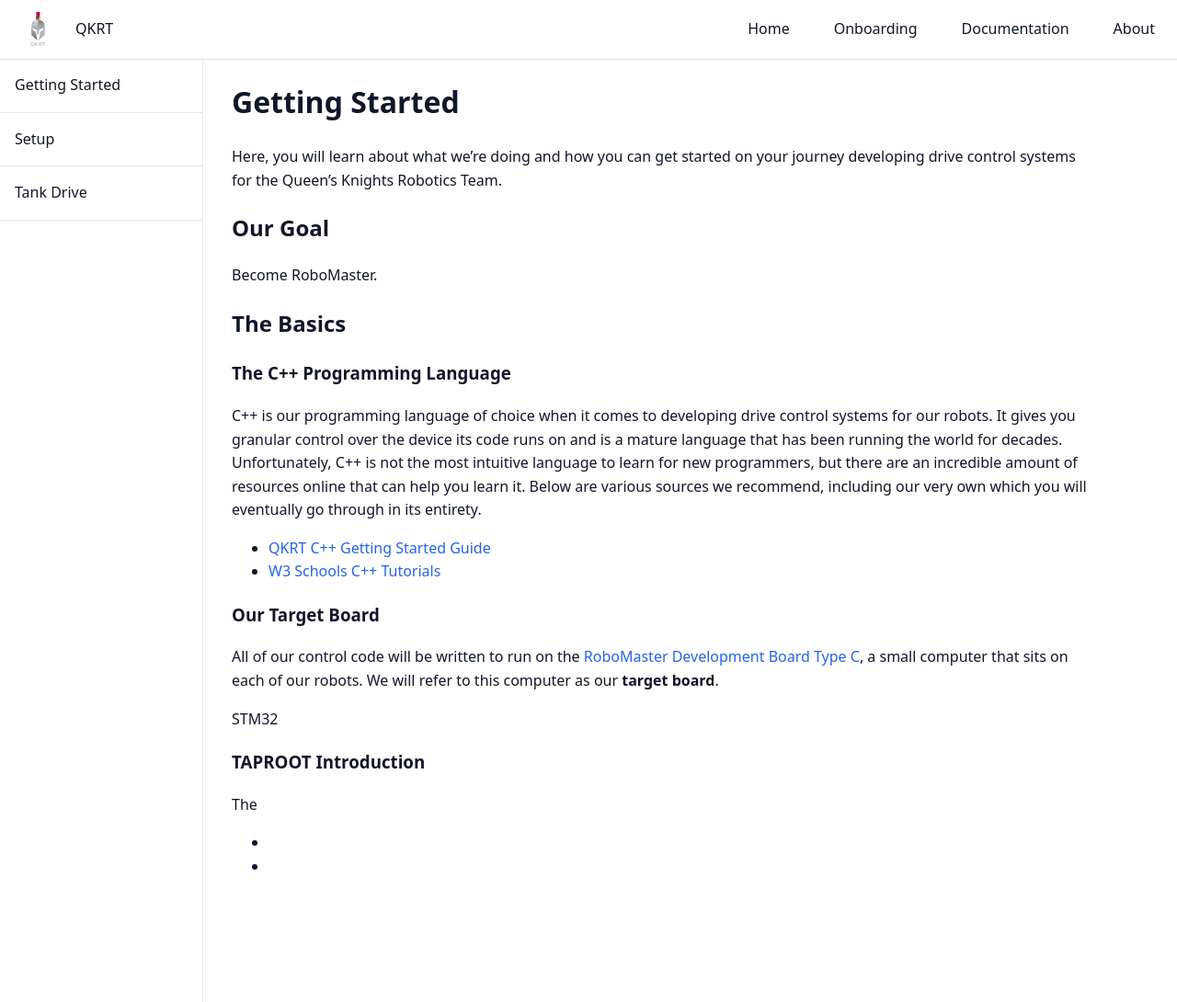
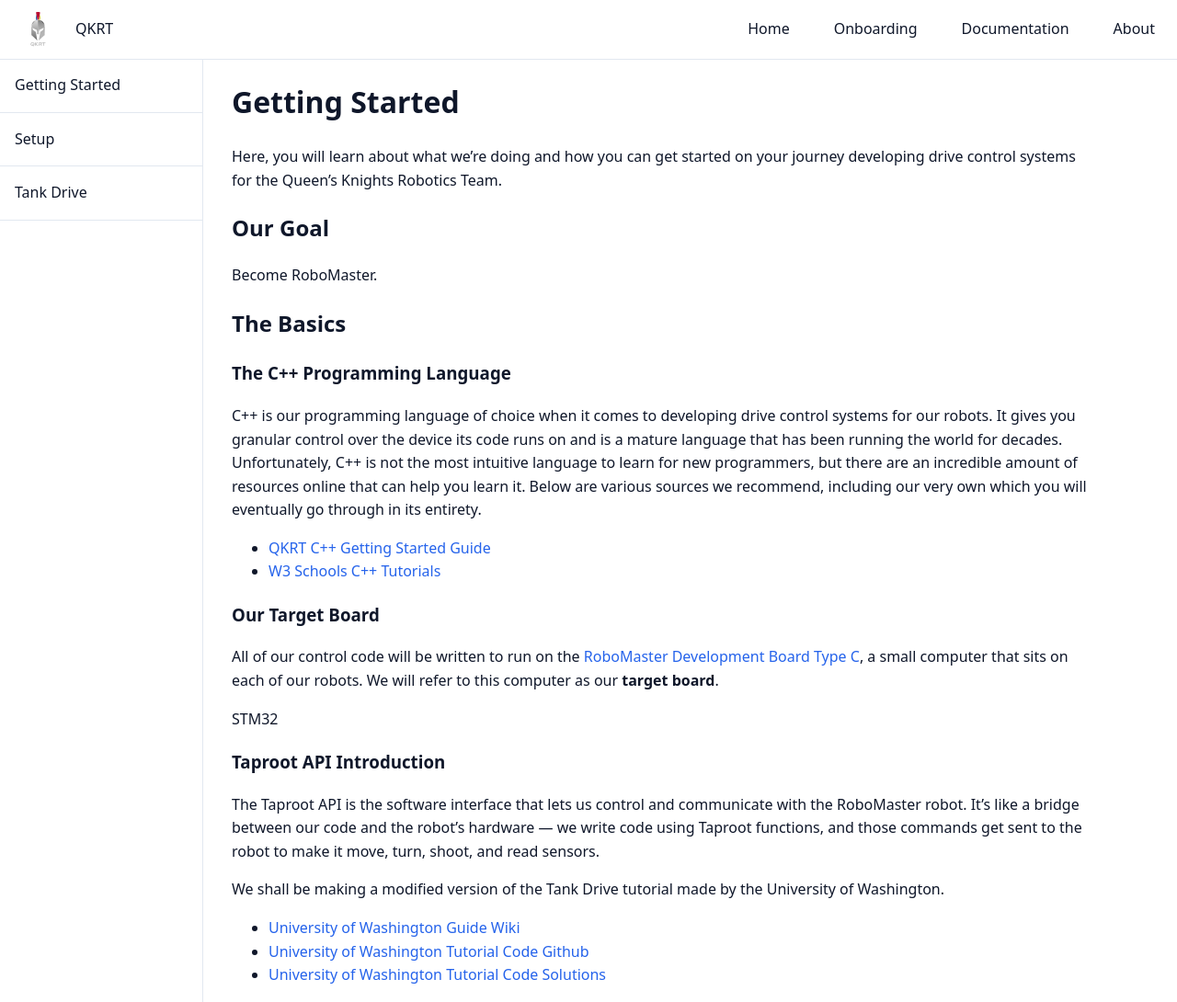
Before and after one commit to qkrt-rm/onboarding, a Jekyll site: the page built from onboarding/getting-started.md, in a window 1280 px wide. Shown: the whole page at 92% size. Built offline with Jekyll 4.4.1, drawn with Linux system fonts in a browser that asks for light colours.

Commit message:
Added a small section to the OnBoarding

```diff
--- a/onboarding/getting-started.md
+++ b/onboarding/getting-started.md
@@ -26,9 +26,13 @@ All of our control code will be written to run on the [RoboMaster Development Bo
 
 STM32
 
-### TAPROOT Introduction
+### Taproot API Introduction
 
-The
+The Taproot API is the software interface that lets us control and communicate with the RoboMaster robot.
+It’s like a bridge between our code and the robot’s hardware — we write code using Taproot functions, and those commands get sent to the robot to make it move, turn, shoot, and read sensors.
 
-- [](https://aruw.gitlab.io/controls/aruw-edu/tutorials/1_tank_drive.html)
--
+We shall be making a modified version of the Tank Drive tutorial made by the University of Washington.
+
+- [University of Washington Guide Wiki](https://aruw.gitlab.io/controls/aruw-edu/tutorials/1_tank_drive.html)
+- [University of Washington Tutorial Code Github](https://gitlab.com/aruw/controls/aruw-edu)
+- [University of Washington Tutorial Code Solutions](https://gitlab.com/aruw/controls/aruw-edu/-/tree/solutions?ref_type=heads)
```
